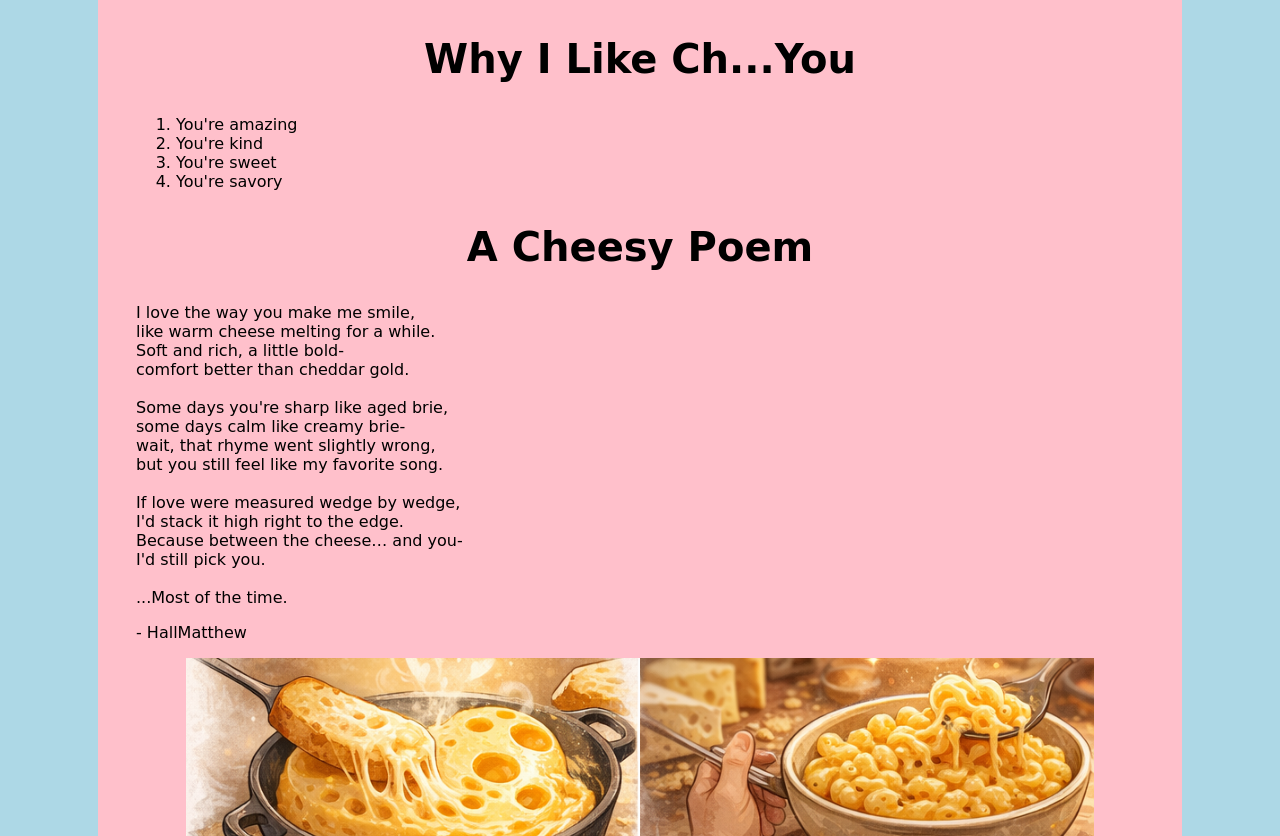
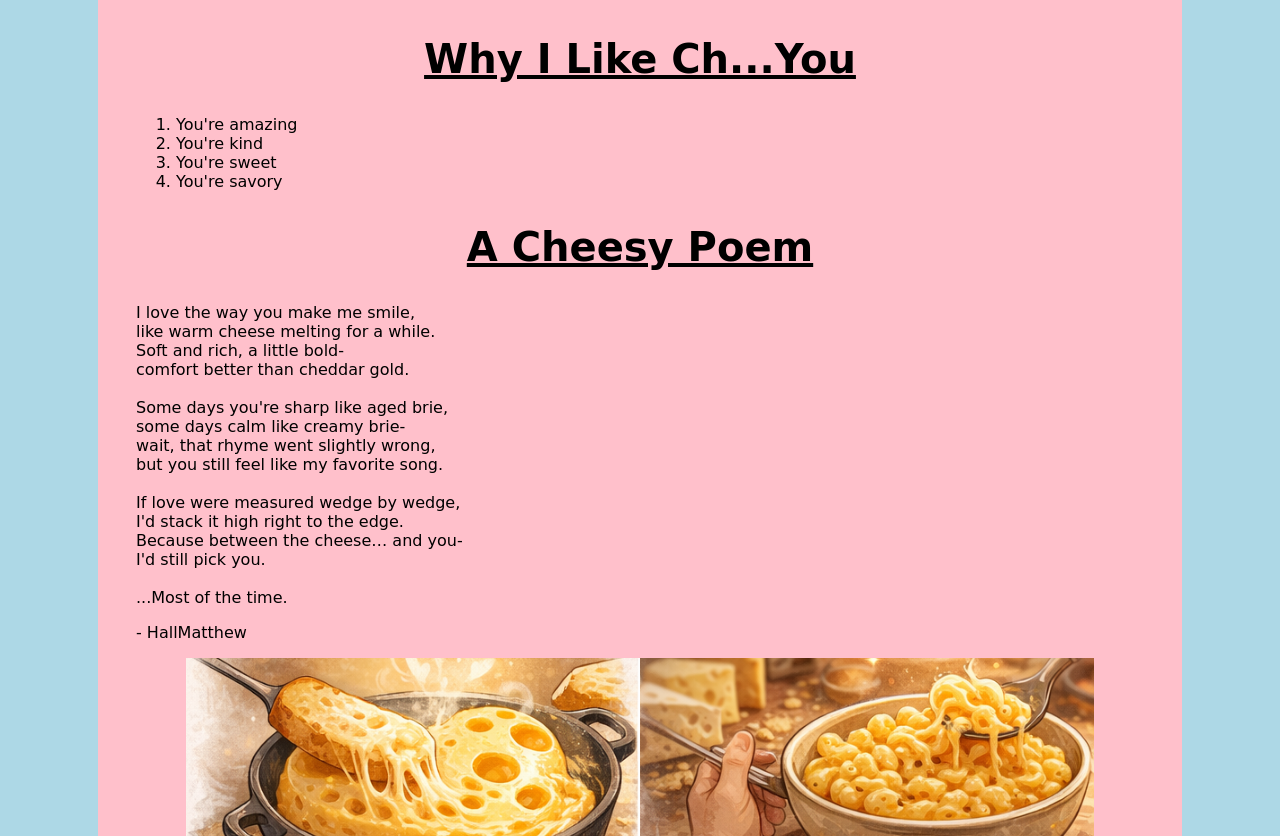
Before and after one commit to UplandJacob/uplandjacob.github.io, a plain HTML site: page val/index.html in a window 1280 px wide. Shown: the part 946-1782 px from the top of the page. Drawn offline with Linux system fonts and the light colour scheme; a web font is replaced by a local one.

Commit message:
i forgor embedded style

```diff
--- a/val/index.html
+++ b/val/index.html
@@ -9,6 +9,11 @@
 		<link href="https://fonts.googleapis.com/css2?family=Cedarville+Cursive&display=swap" rel="stylesheet">
 
 		<link rel="stylesheet" href="/assets/style/val.css">
+		<style>
+			h2 {
+				text-decoration: underline;
+			}
+		</style>
 	</head>
 	<body><div id="wrapper">
 		<h1>Happy Valentines</h1>
```
